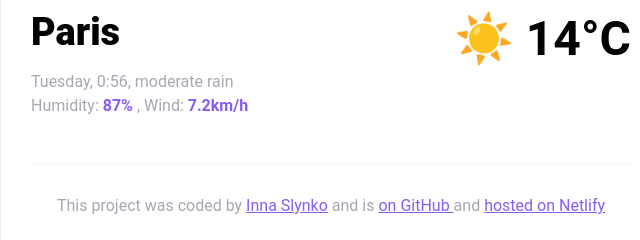
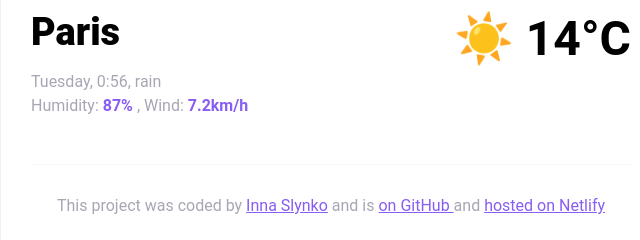
Before and after one commit to ISlynko/Weather-app-try-1, a website built with Parcel: page index.html in a window 1280 px wide. Shown: the part 199-439 px from the top of the page, 309-949 px from the left. Built offline with nearby package versions, Linux system fonts and the light colour scheme.

Commit message:
Added classes and id to current details

```diff
--- a/index.html
+++ b/index.html
@@ -29,10 +29,12 @@
             <h1 class="current-city" id="city-current">Paris</h1>
             <p class="current-details">
               <span class="current-time" id="time-now">Saturday 15:32,</span>
-              moderate rain <br />
-              Humidity:
+              <span class="current-condition" id="condition-now">rain</span>
+              <br />
+              <span class="current-humidity" id="humidity-now">Humidity:</span>
               <strong> 87% </strong>
-              , Wind:
+              ,
+              <span class="current-wind-speed" id="wind-speed-now"></span>Wind:
               <strong> 7.2km/h </strong>
             </p>
           </div>
```
